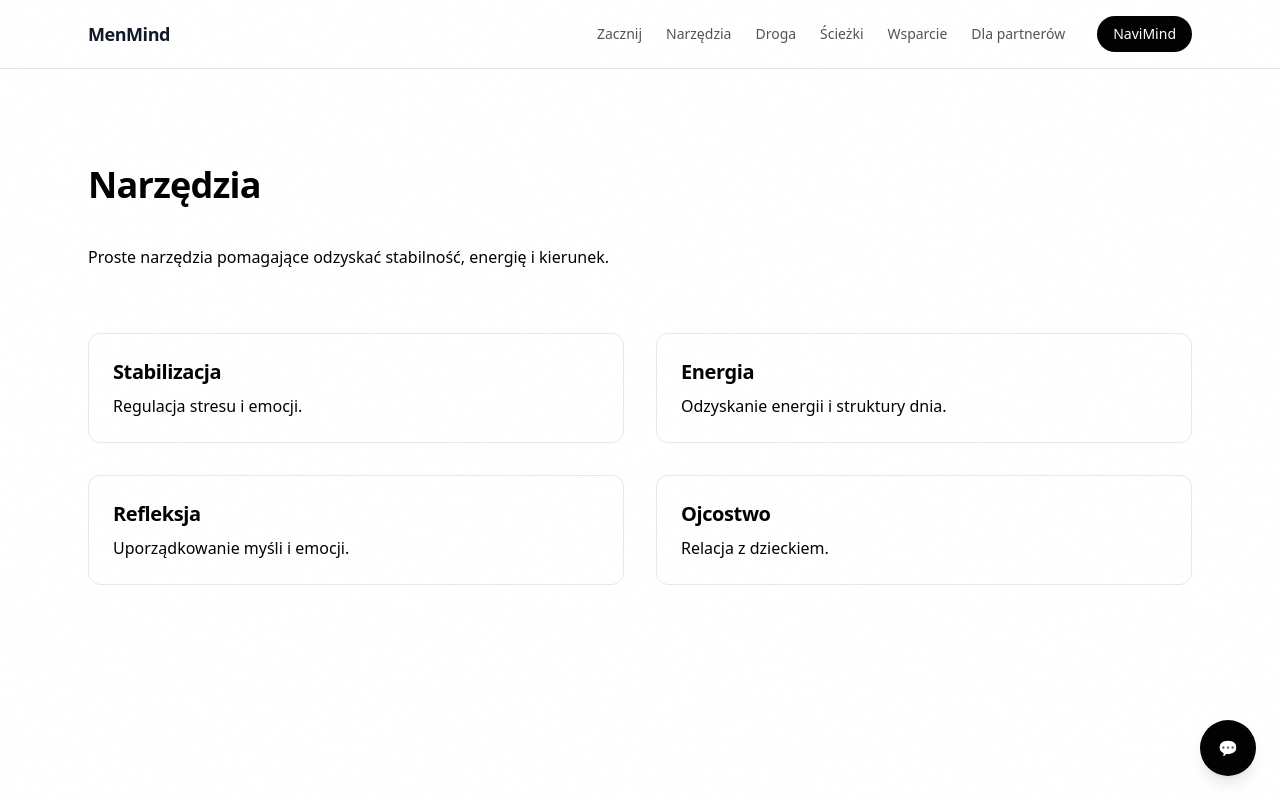
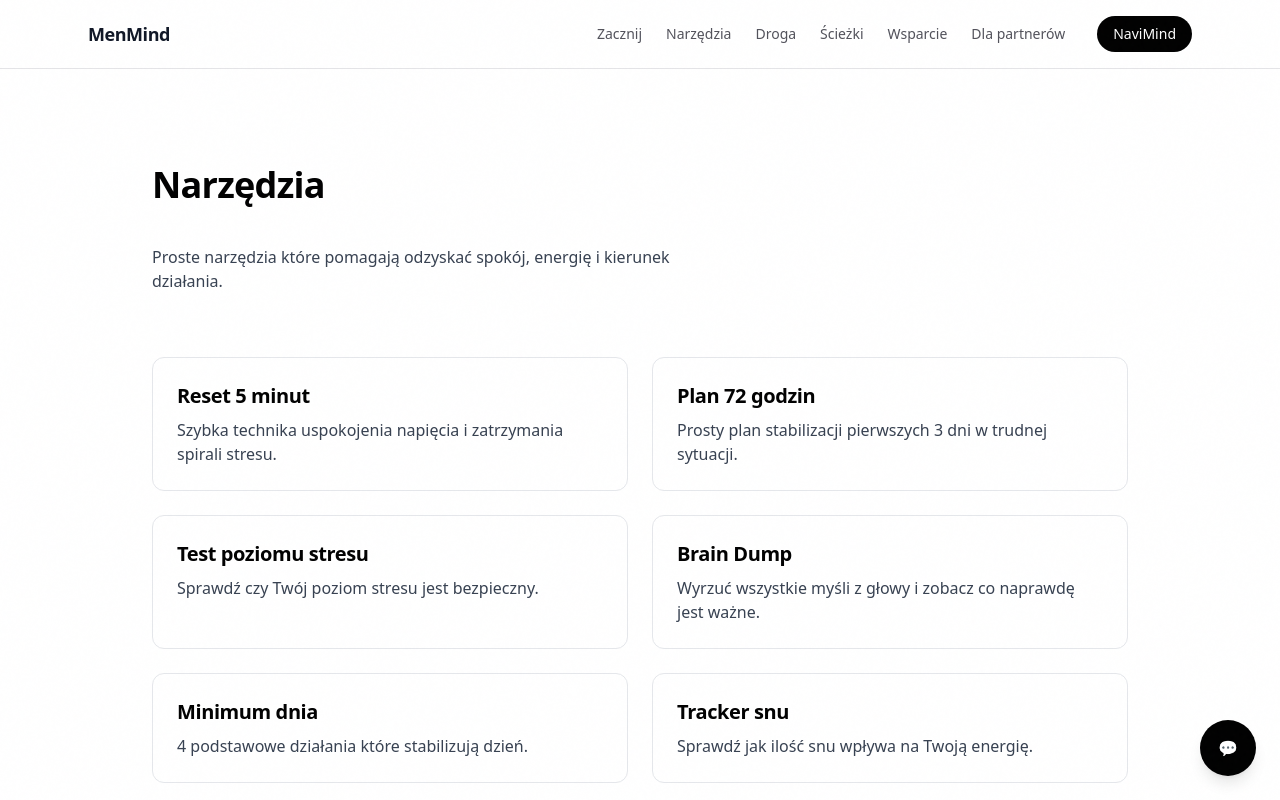
Before and after one commit to wisnialeszno89/menmind-web, a Next.js app: page /narzedzia in a window 1280 px wide. Shown: the top 800 px of the page. Built offline with nearby package versions, Linux system fonts and the light colour scheme.

Commit message:
menmind tools architecture cleanup
- removed deprecated getToolsByCategory logic
- introduced tools filtering by world
- fixed OptionalTools component
- unified /narzedzia routing
- aligned tools with world-based navigation

```diff
--- a/src/app/narzedzia/[slug]/page.tsx
+++ b/src/app/narzedzia/[slug]/page.tsx
@@ -1,46 +1,45 @@
 import { tools } from "@/data/tools"
 import Link from "next/link"
+import { notFound } from "next/navigation"
 
-export async function generateStaticParams(){
+export function generateStaticParams(){
 
-return tools.map((tool)=>({
-
+return tools.map(tool=>({
 slug:tool.slug
-
 }))
 
 }
 
 export default function ToolPage({params}:{params:{slug:string}}){
 
-const tool=tools.find((t)=>t.slug===params.slug)
+const tool = tools.find(t=>t.slug===params.slug)
 
-if(!tool) return null
+if(!tool) return notFound()
 
 return(
 
 <main className="bg-white min-h-screen">
 
-<div className="max-w-4xl mx-auto px-6 py-24">
+<div className="max-w-3xl mx-auto px-6 py-24">
 
 <h1 className="text-4xl font-semibold text-black mb-6">
 {tool.title}
 </h1>
 
-<p className="text-black mb-12">
+<p className="text-gray-700 mb-12">
 {tool.description}
 </p>
 
-<div className="border rounded-xl p-6 mb-16">
+<div className="border rounded-xl p-8 mb-16">
 
-<p className="text-black">
+<p className="text-gray-700">
 Tutaj pojawi się interaktywne narzędzie.
 </p>
 
 </div>
 
-<h2 className="text-2xl font-semibold text-black mb-6">
-Możesz spróbować
+<h2 className="text-xl font-semibold text-black mb-6">
+Co możesz zrobić dalej
 </h2>
 
 <div className="grid md:grid-cols-2 gap-4">
@@ -56,14 +55,14 @@ Porozmawiaj w NaviMind
 href="/sciezki"
 className="border rounded-lg p-4 hover:shadow"
 >
-Zobacz ścieżki
+Zobacz ścieżki działania
 </Link>
 
 <Link
 href="/propozycje"
 className="border rounded-lg p-4 hover:shadow"
 >
-Znajdź wsparcie
+Znajdź realne wsparcie
 </Link>
 
 </div>
--- a/src/app/narzedzia/brain-dump/page.tsx
+++ b/src/app/narzedzia/brain-dump/page.tsx
@@ -1,41 +1,47 @@
-"use client";
+"use client"
 
-import { useState } from "react";
+import { useState } from "react"
 
-export default function BrainDumpPage() {
-  const [text, setText] = useState("");
-  const [focus, setFocus] = useState("");
+export default function BrainDumpPage(){
 
-  return (
-    <main className="min-h-screen px-6 py-20">
-      <div className="mx-auto max-w-2xl">
-        <h1 className="text-3xl font-semibold">
+const [text,setText]=useState("")
+const [focus,setFocus]=useState("")
+
+return(
+
+<main className="bg-white min-h-screen">
+
+<div className="max-w-2xl mx-auto px-6 py-24">
+
+<h1 className="text-3xl font-semibold text-black mb-6">
 Brain Dump
 </h1>
 
-        <p className="mt-6 text-textMuted">
-          Wyrzuć wszystko z głowy. Bez struktury.
+<p className="text-gray-700 mb-10">
+Wyrzuć wszystkie myśli z głowy. Bez struktury.
 </p>
 
 <textarea
-          className="mt-6 w-full rounded-xl border border-borderSoft bg-navySoft p-4 text-sm"
+className="w-full border rounded-lg p-4 mb-8"
 rows={6}
 value={text}
-          onChange={(e) => setText(e.target.value)}
+onChange={(e)=>setText(e.target.value)}
 />
 
-        <div className="mt-10">
-          <label className="text-sm text-textMuted">
-            Jaka jest 1 rzecz, którą ruszysz?
+<label className="block text-sm text-gray-600 mb-2">
+Jedna rzecz którą ruszysz teraz
 </label>
 
 <input
-            className="mt-3 w-full rounded-xl border border-borderSoft bg-navySoft p-4 text-sm"
+className="w-full border rounded-lg p-4"
 value={focus}
-            onChange={(e) => setFocus(e.target.value)}
+onChange={(e)=>setFocus(e.target.value)}
 />
+
 </div>
-      </div>
+
 </main>
-  );
+
+)
+
 }
--- a/src/app/narzedzia/page.tsx
+++ b/src/app/narzedzia/page.tsx
@@ -1,4 +1,5 @@
 import Link from "next/link"
+import { tools } from "@/data/tools"
 
 export default function ToolsPage(){
 
@@ -6,38 +7,38 @@ return(
 
 <main className="bg-white min-h-screen">
 
-<div className="max-w-6xl mx-auto px-6 py-24">
+<div className="max-w-5xl mx-auto px-6 py-24">
 
 <h1 className="text-4xl font-semibold text-black mb-10">
 Narzędzia
 </h1>
 
-<p className="text-black max-w-xl mb-16">
-Proste narzędzia pomagające odzyskać stabilność,
-energię i kierunek.
+<p className="text-gray-700 mb-16 max-w-xl">
+Proste narzędzia które pomagają odzyskać spokój,
+energię i kierunek działania.
 </p>
 
-<div className="grid md:grid-cols-2 gap-8">
+<div className="grid md:grid-cols-2 gap-6">
 
-<Link href="/narzedzia/stabilizacja" className="border rounded-xl p-6 hover:shadow">
-<h2 className="text-xl font-semibold text-black mb-2">Stabilizacja</h2>
-<p className="text-black">Regulacja stresu i emocji.</p>
+{tools.map(tool=>(
+
+<Link
+key={tool.slug}
+href={`/narzedzia/${tool.slug}`}
+className="border rounded-xl p-6 hover:shadow transition"
+>
+
+<h2 className="text-xl font-semibold text-black mb-2">
+{tool.title}
+</h2>
+
+<p className="text-gray-700">
+{tool.description}
+</p>
+
 </Link>
 
-<Link href="/narzedzia/energia" className="border rounded-xl p-6 hover:shadow">
-<h2 className="text-xl font-semibold text-black mb-2">Energia</h2>
-<p className="text-black">Odzyskanie energii i struktury dnia.</p>
-</Link>
-
-<Link href="/narzedzia/refleksja" className="border rounded-xl p-6 hover:shadow">
-<h2 className="text-xl font-semibold text-black mb-2">Refleksja</h2>
-<p className="text-black">Uporządkowanie myśli i emocji.</p>
-</Link>
-
-<Link href="/narzedzia/ojcostwo" className="border rounded-xl p-6 hover:shadow">
-<h2 className="text-xl font-semibold text-black mb-2">Ojcostwo</h2>
-<p className="text-black">Relacja z dzieckiem.</p>
-</Link>
+))}
 
 </div>
 
--- /dev/null
+++ b/src/app/narzedzia/plan-72h/page.tsx
@@ -0,0 +1,68 @@
+"use client"
+
+import { useState } from "react"
+import Link from "next/link"
+
+export default function Plan72(){
+
+const tasks=[
+"śpij minimum 7 godzin",
+"30 minut ruchu",
+"jedna konkretna decyzja",
+"ogranicz media i wiadomości"
+]
+
+const [done,setDone]=useState<string[]>([])
+
+function toggle(task:string){
+
+setDone(prev=>
+prev.includes(task)
+? prev.filter(t=>t!==task)
+: [...prev,task]
+)
+
+}
+
+return(
+
+<main className="bg-white min-h-screen">
+
+<div className="max-w-xl mx-auto px-6 py-24">
+
+<h1 className="text-3xl font-semibold text-black mb-10">
+Plan stabilizacji 72h
+</h1>
+
+<div className="space-y-4">
+
+{tasks.map(task=>(
+<div
+key={task}
+onClick={()=>toggle(task)}
+className="border rounded-lg p-4 cursor-pointer"
+>
+{task}
+</div>
+))}
+
+</div>
+
+<div className="mt-12">
+
+<Link
+href="/propozycje"
+className="text-blue-600 underline"
+>
+Jeśli sytuacja jest trudna → zobacz wsparcie
+</Link>
+
+</div>
+
+</div>
+
+</main>
+
+)
+
+}
--- /dev/null
+++ b/src/app/narzedzia/sleep-tracker/page.tsx
@@ -0,0 +1,50 @@
+"use client"
+
+import { useState } from "react"
+import Link from "next/link"
+
+export default function SleepTracker(){
+
+const [hours,setHours]=useState(7)
+
+return(
+
+<main className="bg-white min-h-screen">
+
+<div className="max-w-xl mx-auto px-6 py-24">
+
+<h1 className="text-3xl font-semibold text-black mb-8">
+Tracker snu
+</h1>
+
+<input
+type="range"
+min="3"
+max="10"
+value={hours}
+onChange={(e)=>setHours(Number(e.target.value))}
+className="w-full"
+/>
+
+<p className="mt-6 text-gray-700">
+Spałeś: {hours} godzin
+</p>
+
+<div className="mt-10">
+
+<Link
+href="/propozycje"
+className="text-blue-600 underline"
+>
+Zobacz wsparcie które pomaga odzyskać energię
+</Link>
+
+</div>
+
+</div>
+
+</main>
+
+)
+
+}
--- a/src/app/sciezki/[slug]/page.tsx
+++ b/src/app/sciezki/[slug]/page.tsx
@@ -4,7 +4,7 @@ import Link from "next/link"
 import PathSteps from "@/components/PathSteps"
 
 import { getArticlesByPath } from "../../../lib/getArticlesByPath"
-import { getToolsByCategory } from "@/lib/getToolsByCategory"
+import { getToolsByWorld } from "@/lib/getToolsByCategory"
 
 export default function PathPage({
   params
@@ -16,7 +16,7 @@ export default function PathPage({
 
   const articles = getArticlesByPath(params.slug)
 
-  const tools = getToolsByCategory(params.slug)
+  const tools = getToolsByWorld(params.slug)
 
   return (
 
--- a/src/components/OptionalTools.tsx
+++ b/src/components/OptionalTools.tsx
@@ -1,23 +1,23 @@
 import Link from "next/link"
-import { getToolsByCategory } from "@/lib/getToolsByCategory"
+import { getToolsByWorld } from "@/lib/getToolsByCategory"
 
-export default function OptionalTools({category}:{category:string}){
+export default function OptionalTools({ world }: { world: string }) {
 
-const tools=getToolsByCategory(category)
+  const tools = getToolsByWorld(world)
 
-if(tools.length===0) return null
+  if (tools.length === 0) return null
 
-return(
+  return (
 
     <section className="mt-16">
 
-<h2 className="text-2xl font-semibold text-black mb-6">
-Możesz spróbować
+      <h2 className="text-xl font-semibold text-black mb-6">
+        Dodatkowe narzędzia
       </h2>
 
       <div className="grid md:grid-cols-2 gap-4">
 
-{tools.slice(0,3).map((tool)=>(
+        {tools.map((tool) => (
 
           <Link
             key={tool.slug}
@@ -25,11 +25,11 @@ href={`/narzedzia/${tool.slug}`}
             className="border rounded-lg p-4 hover:shadow"
           >
 
-<h3 className="font-semibold text-black">
+            <h3 className="font-semibold mb-1">
               {tool.title}
             </h3>
 
-<p className="text-black text-sm">
+            <p className="text-sm text-gray-600">
               {tool.description}
             </p>
 
--- a/src/data/tools.ts
+++ b/src/data/tools.ts
@@ -2,25 +2,65 @@ export type Tool = {
   slug: string
   title: string
   description: string
-  category: string
-  world: string
+  world: "kryzys" | "odbudowa" | "wzrost" | "ojcostwo"
 }
 
 export const tools: Tool[] = [
-  {
-    slug: "brain-dump",
-    title: "Brain dump",
-    description: "Wyrzuć chaos z głowy na papier.",
-    category: "stabilizacja",
-    world: "kryzys"
-  },
-  {
-    slug: "minimum-plan",
-    title: "Plan minimum",
-    description: "Najprostszy plan dnia kiedy wszystko się sypie.",
-    category: "stabilizacja",
-    world: "kryzys"
-  }
 
+{
+slug:"reset",
+title:"Reset 5 minut",
+description:"Szybka technika uspokojenia napięcia i zatrzymania spirali stresu.",
+world:"kryzys"
+},
+
+{
+slug:"plan-72h",
+title:"Plan 72 godzin",
+description:"Prosty plan stabilizacji pierwszych 3 dni w trudnej sytuacji.",
+world:"kryzys"
+},
+
+{
+slug:"stress-test",
+title:"Test poziomu stresu",
+description:"Sprawdź czy Twój poziom stresu jest bezpieczny.",
+world:"kryzys"
+},
+
+{
+slug:"brain-dump",
+title:"Brain Dump",
+description:"Wyrzuć wszystkie myśli z głowy i zobacz co naprawdę jest ważne.",
+world:"odbudowa"
+},
+
+{
+slug:"minimum",
+title:"Minimum dnia",
+description:"4 podstawowe działania które stabilizują dzień.",
+world:"odbudowa"
+},
+
+{
+slug:"sleep-tracker",
+title:"Tracker snu",
+description:"Sprawdź jak ilość snu wpływa na Twoją energię.",
+world:"odbudowa"
+},
+
+{
+slug:"burnout-test",
+title:"Test wypalenia",
+description:"Sprawdź czy pojawiają się oznaki wypalenia.",
+world:"wzrost"
+},
+
+{
+slug:"sytuacja-test",
+title:"Test sytuacji",
+description:"Krótka diagnoza Twojej sytuacji życiowej.",
+world:"kryzys"
+}
 
 ]
--- a/src/lib/getToolsByCategory.ts
+++ b/src/lib/getToolsByCategory.ts
@@ -1,12 +1,4 @@
 import { tools } from "@/data/tools"
-
-export function getToolsByCategory(category: string) {
-
-  return tools.filter(
-    (tool) => tool.category === category
-  )
-
-}
 
 export function getToolsByWorld(world: string) {
 
```
Also changed, not shown: src/app/narzedzia/minimum/page.tsx (+42 -37 lines), src/app/narzedzia/reset/page.tsx (+51 -40 lines). Lines whose indentation alone changed are shown as unchanged.
